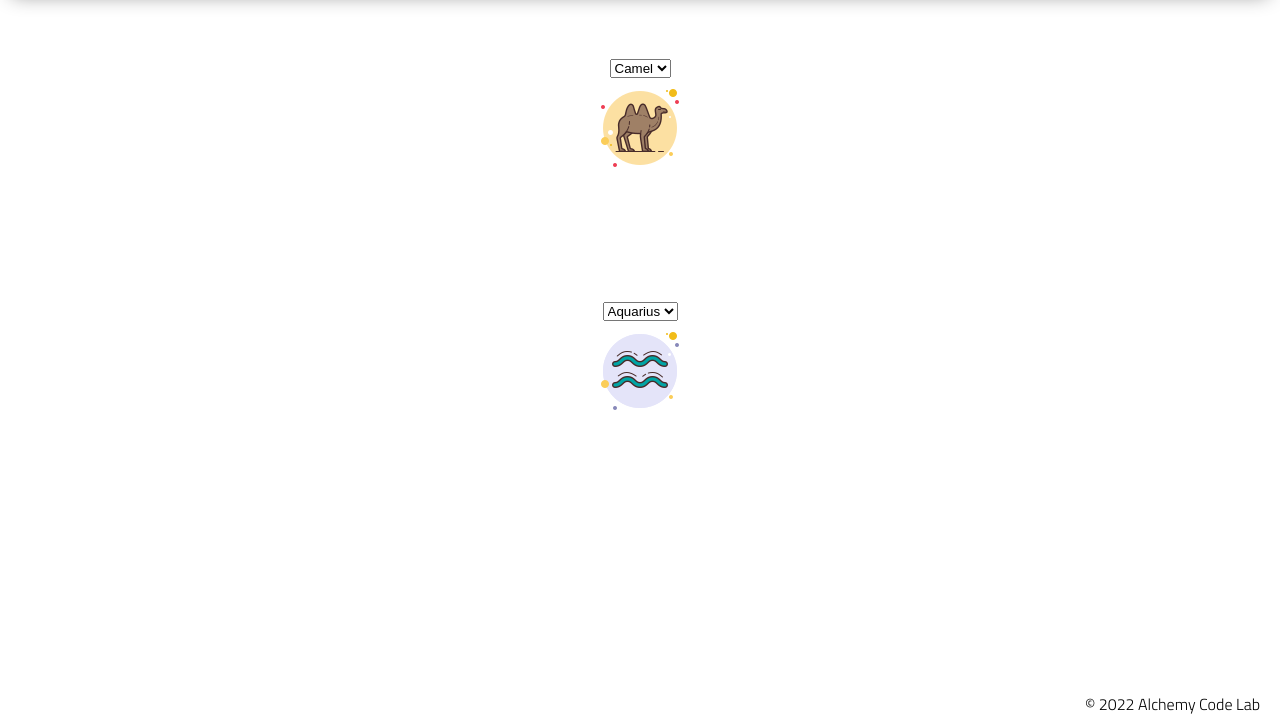
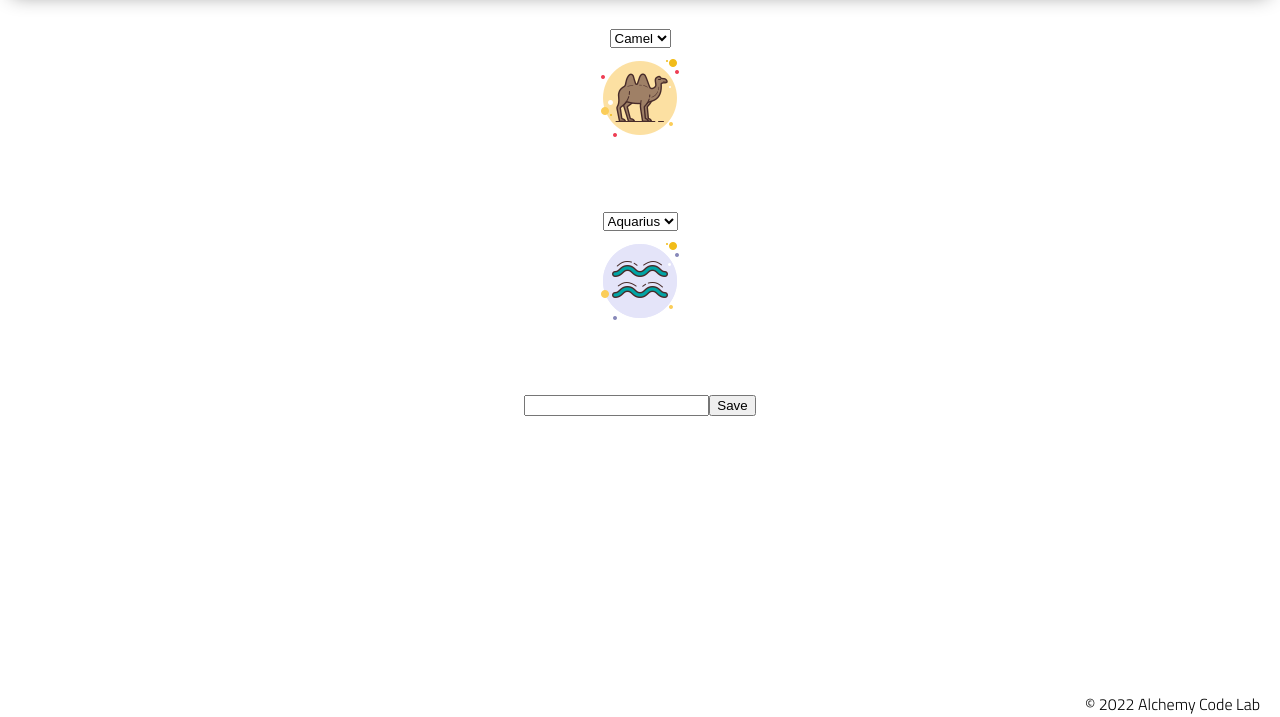
Before and after one commit to alchemy-2022-apr-demos/dropdowns-demo, a plain HTML site: page index.html in a window 1280 px wide. Shown: the part 83-800 px from the top of the page. Drawn offline with Linux system fonts and the light colour scheme.

Commit message:
adding catchphrase input

```diff
--- a/app.js
+++ b/app.js
@@ -7,8 +7,13 @@ const animalDiv = document.getElementById('animal');
 const zodiacDiv = document.getElementById('zodiac');
 const countElem = document.getElementById('count');
 
+const catchphraseElem = document.getElementById('catchphrase');
+const button = document.getElementById('save-button');
+
 let animalCount = 0;
 let zodiacCount = 0;
+
+let catchphrases = [];
 
 // listening for any changes to the select menu
 selectElem.addEventListener('change', () => {
@@ -30,3 +35,16 @@ zodiacSelect.addEventListener('change', () => {
 function displayStats() {
     countElem.textContent = `You have changed the animal ${animalCount} times and the zodiac ${zodiacCount} times.`;
 }
+
+button.addEventListener('click', () => {
+    catchphrases.push(catchphraseElem.value);
+    console.log(catchphrases);
+    displayCatchPhrases();
+});
+
+function displayCatchPhrases() {
+    // clear out the existing catchphrases
+    // loop through each catchphrase
+    // create an element with the catchphrase as textContent
+    // append the new element to the page
+}
--- a/index.html
+++ b/index.html
@@ -38,6 +38,10 @@
                 </select>
                 <div id="zodiac"></div>
             </section>
+            <section id="catchphrase-section">
+                <input type="text" id="catchphrase" />
+                <button id="save-button">Save</button>
+            </section>
 
             <p id="count"></p>
         </main>
--- a/styles/home.css
+++ b/styles/home.css
@@ -9,3 +9,8 @@
     width: 100px;
     background-image: url('../assets/aquarius.png');
 }
+
+#catchphrase-section {
+    display: flex;
+    flex-direction: row;
+}
--- a/styles/style.css
+++ b/styles/style.css
@@ -1,4 +1,3 @@
-
 body {
     /* feel free to update these css variables for a quick theme */
 
@@ -23,7 +22,7 @@ body {
     --color5: hsla(224, 40%, 79%, 1); */
 
     --header-height: 80px;
-    --shadow: 0px 10px 20px -12px rgba(0,0,0,0.45);
+    --shadow: 0px 10px 20px -12px rgba(0, 0, 0, 0.45);
     --gutter: 30px;
     --footer-height: 25px;
 
@@ -46,8 +45,6 @@ section {
     flex-direction: column;
     justify-content: center;
     align-items: center;
-    padding-top: var(--gutter);
-    padding-bottom: var(--gutter);
     margin-top: var(--gutter);
     margin-bottom: var(--gutter);
     border: solid 2px var(--color1);
@@ -60,7 +57,6 @@ header {
     height: var(--header-height);
     box-shadow: var(--shadow);
 }
-
 
 h2 {
     font-size: 1.8rem;
```
